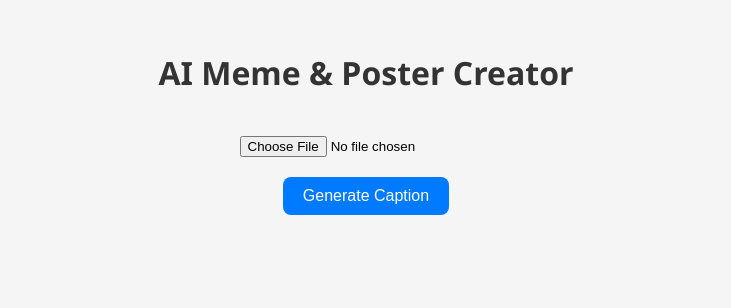
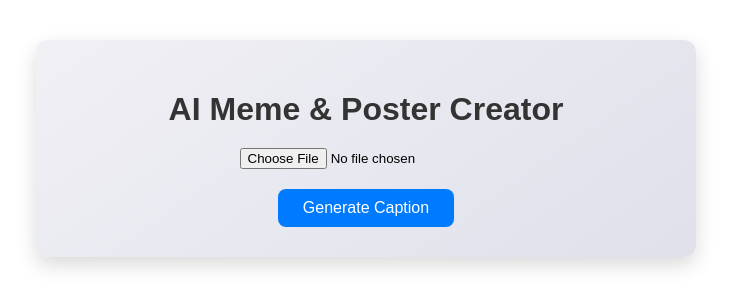
Before and after one commit to Tulasi-Ganta/ai-meme-poster, a React app in the folder frontend/: page / in a window 1280 px wide. Shown: the top 308 px of the page, without its empty margins (274-1005 px from the left). Built offline with nearby package versions, Linux system fonts and the light colour scheme; the HTML template or start-up script is replaced by a standard one.

Commit message:
Frontend updated: professional UI with spinner and better captions

```diff
--- a/frontend/src/App.css
+++ b/frontend/src/App.css
@@ -43,73 +43,102 @@
 
 
 
-body {
-  font-family: 'Segoe UI', Tahoma, Geneva, Verdana, sans-serif;
-  background-color: #f5f5f5;
-  margin: 0;
-  padding: 0;
+
+
+
+
+
+/* General container */
+.container {
+  max-width: 600px;
+  margin: 40px auto;
+  text-align: center;
+  font-family: 'Arial', sans-serif;
+  background: linear-gradient(145deg, #f0f0f5, #e0e0eb);
+  padding: 30px;
+  border-radius: 12px;
+  box-shadow: 0 8px 20px rgba(0, 0, 0, 0.15);
 }
 
-.container {
-  text-align: center;
-  padding: 30px;
+/* Heading */
+.container h1 {
+  color: #333;
+  margin-bottom: 20px;
 }
 
-h1 {
-  color: #333;
-}
-
-input[type="file"] {
+/* Buttons */
+.buttons {
   margin-top: 20px;
-}
-
-.buttons {
-  margin: 20px 0;
+  display: flex;
+  justify-content: center;
+  gap: 15px;
 }
 
 button {
-  padding: 10px 20px;
-  margin: 0 10px;
+  position: relative;
+  padding: 10px 25px;
   font-size: 16px;
+  border-radius: 8px;
   border: none;
-  border-radius: 8px;
   cursor: pointer;
   background-color: #007bff;
   color: white;
-  transition: background-color 0.3s ease;
+  transition: 0.3s;
 }
 
-button:hover {
+button:hover:not(:disabled) {
   background-color: #0056b3;
 }
 
 button:disabled {
-  background-color: #999;
+  background-color: #a0c4ff;
   cursor: not-allowed;
 }
 
+/* Spinner inside button */
+button .spinner {
+  border: 3px solid #f3f3f3;
+  border-top: 3px solid #fff;
+  border-radius: 50%;
+  width: 16px;
+  height: 16px;
+  animation: spin 0.8s linear infinite;
+  display: inline-block;
+  margin-left: 10px;
+  vertical-align: middle;
+}
+
+@keyframes spin {
+  0% { transform: rotate(0deg); }
+  100% { transform: rotate(360deg); }
+}
+
+/* Meme preview */
 .meme {
   position: relative;
   display: inline-block;
-  margin-top: 20px;
+  margin-top: 30px;
+  border-radius: 12px;
+  overflow: hidden;
 }
 
 .meme img {
-  max-width: 400px;
-  border-radius: 8px;
-  box-shadow: 0 4px 10px rgba(0,0,0,0.2);
+  max-width: 100%;
+  border-radius: 12px;
 }
 
-.top-text, .bottom-text {
+/* Top and bottom captions */
+.top-text,
+.bottom-text {
   position: absolute;
   left: 50%;
   transform: translateX(-50%);
+  width: 90%;
   color: white;
   font-weight: bold;
   font-size: 22px;
-  text-shadow: 2px 2px 5px black;
-  width: 90%;
   text-align: center;
+  text-shadow: 3px 3px 6px black;
   padding: 5px;
 }
 
--- a/frontend/src/App.jsx
+++ b/frontend/src/App.jsx
@@ -1,94 +1,3 @@
-// import { useState, useRef } from "react";
-// import html2canvas from "html2canvas";
-
-// export default function App() {
-//   const [image, setImage] = useState(null);
-//   const [preview, setPreview] = useState(null);
-//   const [caption, setCaption] = useState({ top: "", bottom: "" });
-//   const [loading, setLoading] = useState(false);
-//   const memeRef = useRef();
-
-//   const handleImageChange = (e) => {
-//     const file = e.target.files[0];
-//     setImage(file);
-//     setPreview(URL.createObjectURL(file));
-//   };
-
-//   const generateCaption = async () => {
-//     if (!image) return alert("Please select an image!");
-//     setLoading(true);
-//     try {
-//       //const res = await fetch("http://localhost:8000/api/generate-caption", {
-//       const res = await fetch("https://ai-meme-poster-2.onrender.com/api/generate-caption", {
-//         method: "POST",
-//         headers: { "Content-Type": "application/json" },
-//         body: JSON.stringify({ imageDescription: image.name }),
-//       });
-//       const data = await res.json();
-//       setCaption(data);
-//     } catch (err) {
-//       console.error(err);
-//       alert("Failed to generate caption.");
-//     } finally {
-//       setLoading(false);
-//     }
-//   };
-
-//   const downloadMeme = async () => {
-//     if (!memeRef.current) return;
-//     const canvas = await html2canvas(memeRef.current);
-//     const link = document.createElement("a");
-//     link.download = "meme.png";
-//     link.href = canvas.toDataURL("image/png");
-//     link.click();
-//   };
-
-//   return (
-//     <div style={{ textAlign: "center", padding: "20px" }}>
-//       <h1>AI Meme & Poster Creator</h1>
-//       <input type="file" accept="image/*" onChange={handleImageChange} />
-//       <div style={{ marginTop: "20px" }}>
-//         <button onClick={generateCaption} disabled={loading}>
-//           {loading ? "Generating..." : "Generate Caption"}
-//         </button>
-//       </div>
-
-//       {preview && (
-//         <div ref={memeRef} style={{ position: "relative", display: "inline-block", marginTop: "20px" }}>
-//           <img src={preview} alt="Preview" style={{ maxWidth: "300px", borderRadius: "8px" }} />
-//           <div style={{
-//             position: "absolute",
-//             top: "10px",
-//             left: "50%",
-//             transform: "translateX(-50%)",
-//             color: "white",
-//             fontWeight: "bold",
-//             fontSize: "20px",
-//             textShadow: "2px 2px 4px black",
-//           }}>{caption.top}</div>
-//           <div style={{
-//             position: "absolute",
-//             bottom: "10px",
-//             left: "50%",
-//             transform: "translateX(-50%)",
-//             color: "white",
-//             fontWeight: "bold",
-//             fontSize: "20px",
-//             textShadow: "2px 2px 4px black",
-//           }}>{caption.bottom}</div>
-//         </div>
-//       )}
-
-//       {caption.top && (
-//         <div style={{ marginTop: "20px" }}>
-//           <button onClick={downloadMeme}>Download Meme</button>
-//         </div>
-//       )}
-//     </div>
-//   );
-// }
-
-
 import { useState, useRef } from "react";
 import html2canvas from "html2canvas";
 import "./App.css";
@@ -115,7 +24,7 @@ export default function App() {
         {
           method: "POST",
           headers: { "Content-Type": "application/json" },
-          body: JSON.stringify({ imageDescription: image.name }),
+          body: JSON.stringify({ imageDescription: "Generate caption for this image" }),
         }
       );
       const data = await res.json();
@@ -144,7 +53,15 @@ export default function App() {
 
       <div className="buttons">
         <button onClick={generateCaption} disabled={loading}>
-          {loading ? "Generating..." : "Generate Caption"}
+          {loading ?
+          // "Generating..." : "Generate Caption"}
+            (
+              <>
+              Generating <span className="spinner"></span>
+              </>
+            ) : (
+              "Generate Caption"
+            )}
         </button>
         {caption.top && (
           <button onClick={downloadMeme}>Download Meme</button>
```
